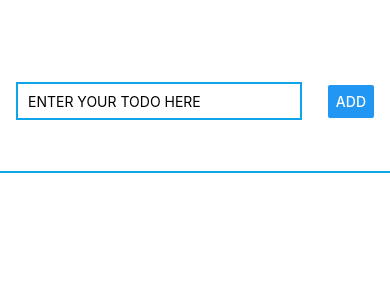
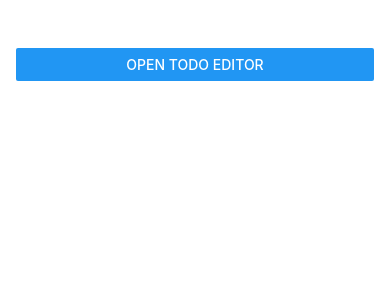
Before and after one commit to srinibas39/todo-app-React-Native-, a React Native app: screen / in a window 390 px wide. Shown: the top 300 px of the page. Built offline with nearby package versions, Linux system fonts and the light colour scheme.

Commit message:
added Modal

```diff
--- a/App.js
+++ b/App.js
@@ -1,29 +1,51 @@
 
 import { useState } from 'react';
-import { StyleSheet, Text, View, Button, TextInput } from 'react-native';
+import { StyleSheet, View, Button, TextInput, Modal } from 'react-native';
 import { TodoList } from './components/todoList';
 
 
 
 export default function App() {
   const [todo, setTodo] = useState([]);
-  const [text, setText] = useState("")
+  const [text, setText] = useState("");
+  const [modalVisible, setModalVisible] = useState(false);
+
+
 
   const handleChange = (enteredText) => {
     setText(enteredText);
   }
   const handlePress = () => {
-    setTodo((ptodo) => [...ptodo, { text: text, id: Math.random().toString()}])
+    setTodo((ptodo) => [...ptodo, { text: text, id: Math.random().toString() }])
     setText("");
+    handleCloseModal();
   }
+  const handleModal = () => {
+    setModalVisible(true)
+  }
+
+  const handleCloseModal = () => {
+    setModalVisible(false)
+  }
+
 
   return (
     <View style={styles.appContainer}>
-
+      <Button title='OPEN TODO EDITOR' onPress={handleModal} />
+      <Modal visible={modalVisible} animationType="slide">
         <View style={styles.todoContainer}>
           <TextInput placeholder="ENTER YOUR TODO HERE" value={text} style={styles.todoInput} onChangeText={handleChange} />
-          <Button title='ADD' onPress={handlePress} />
+          <View style={styles.BtnContainer}>
+            <View>
+              <Button title='ADD' onPress={handlePress} />
+            </View>
+            <View>
+              <Button title='CANCEL' onPress={handleCloseModal} />
+            </View>
+          </View>
+
         </View>
+      </Modal>
 
       <TodoList todo={todo} setTodo={setTodo} />
     </View>
@@ -34,28 +56,35 @@ const styles = StyleSheet.create({
   appContainer: {
     marginVertical: 32,
     flex: 1,
+    padding: 16
   },
   todoContainer: {
     flex: 1,
-    flexDirection: "row",
-    justifyContent: "space-between",
+    flexDirection: "column",
+    justifyContent: "center",
     alignItems: "center",
     borderBottomWidth: 2,
     borderBottomColor: "#0ea5e9",
-
     padding: 16,
 
   },
   todoInput: {
     borderWidth: 2,
     borderColor: "#0ea5e9",
-    width: "80%",
+    width: "100%",
     paddingLeft: 10,
     paddingRight: 10,
     height: 38,
     backgroundColor: "#fff"
 
   },
+  BtnContainer: {
+    margin: 16,
+    flexDirection: "row",
+    justifyContent: "space-between",
+    width: "40%"
+  }
+
 
 
 });
```
